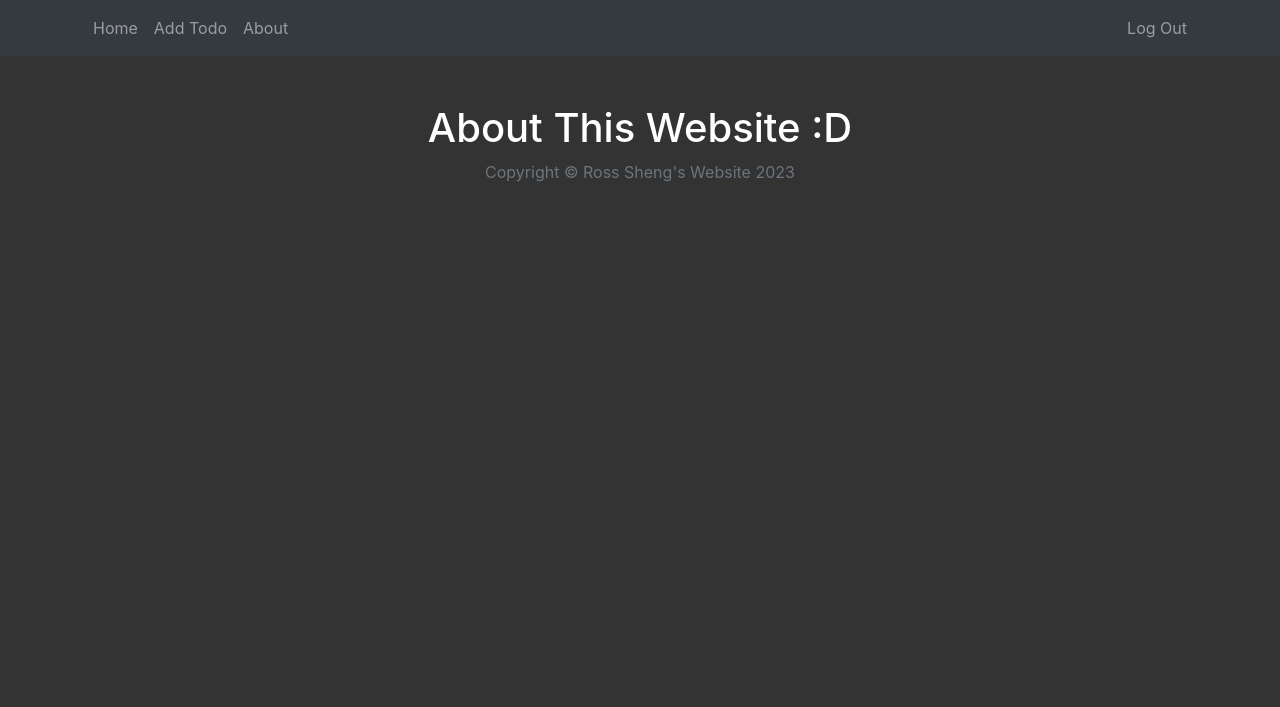
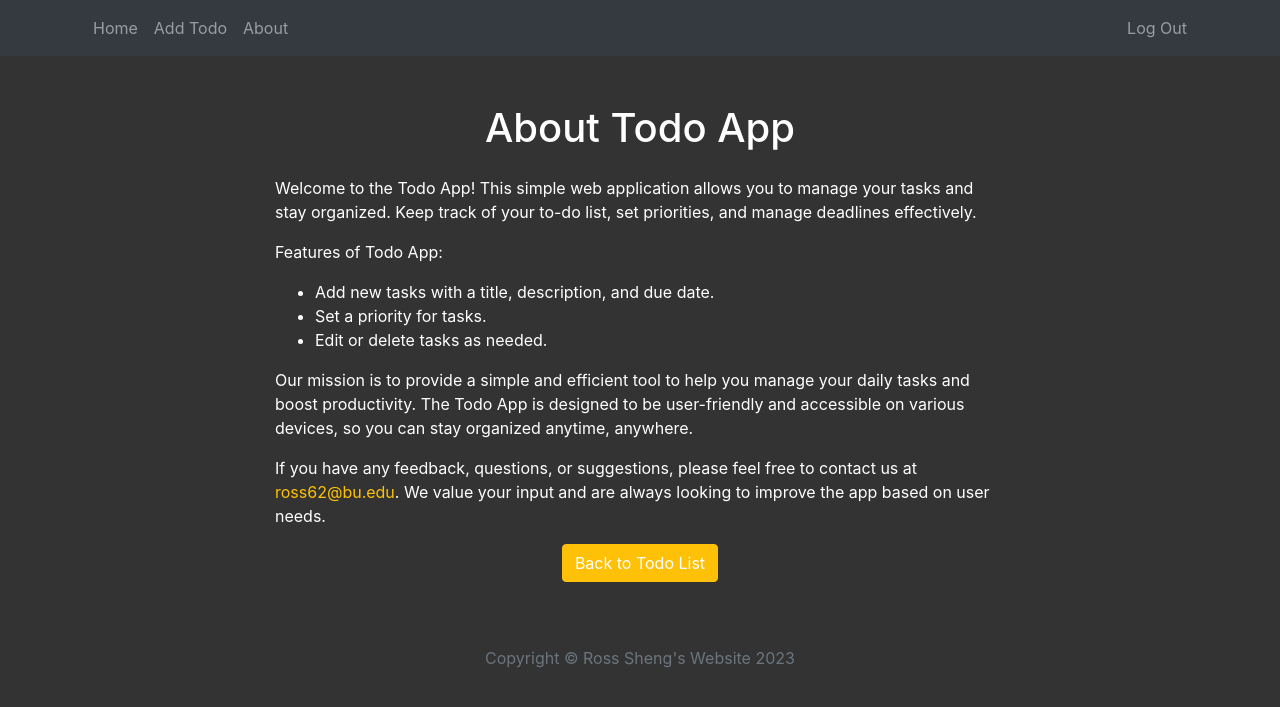
Before and after one commit to rosssheng/To-do-List-App, a Flask app: page /about in a window 1280 px wide. Shown: the top 707 px of the page. Run offline with Flask 3, Linux system fonts and the light colour scheme; a user stored in the database is signed in; some libraries are stand-ins or nearby versions.

Commit message:
all basic functionality completed

```diff
--- a/main.py
+++ b/main.py
@@ -179,7 +179,7 @@ def edit_todo(todo_id):
         db.session.commit()
         return redirect(url_for('show_todo', todo_id=todo_id))
 
-    return render_template("add_todo.html", form = edit_form, is_edit=True, current_user=current_user,todo_id=todo_id)
+    return render_template("add_todo.html", form = edit_form, is_edit=True, name=todo_to_edit.title, current_user=current_user,todo_id=todo_id)
 
 
 @app.route("/todo/<int:todo_id>")
--- a/static/css/styles.css
+++ b/static/css/styles.css
@@ -1,4 +1,8 @@
 /* to override Bootstrap styles for some things */
+
+.todo-title-container {
+        margin-right: 1em;
+    }
 
  .todo-title {
     color: black;
@@ -103,9 +107,10 @@ section {
 }
 
 .form-control:focus {
+    color: white;
     background-color: #343a40;
     border-color: #ffc107;
-    box-shadow: 0 0 0 0.25rem rgba(255, 193, 7, 0.25);
+
 }
 
 .btn {
--- a/templates/about.html
+++ b/templates/about.html
@@ -3,15 +3,33 @@
   <!-- Page Header -->
   <header class="masthead">
     <div class="overlay"></div>
-    <div class="container">
-      <div class="row">
-        <div class="col">
-          <div class="site-heading text-center mt-5">
-            <h1>About This Website :D</h1>
+    <div class="container mt-5">
+        <div class="row">
+            <div class="col-md-8 offset-md-2">
+                <h1 class="text-center mb-4">About Todo App</h1>
+                <p>
+                    Welcome to the Todo App! This simple web application allows you to manage your tasks and stay organized. Keep track of your to-do list, set priorities, and manage deadlines effectively.
+                </p>
+                <p>
+                    Features of Todo App:
+                    <ul>
+                        <li>Add new tasks with a title, description, and due date.</li>
+                        <li>Set a priority for tasks.</li>
+                        <li>Edit or delete tasks as needed.</li>
 
-          </div>
+                    </ul>
+                </p>
+                <p>
+                    Our mission is to provide a simple and efficient tool to help you manage your daily tasks and boost productivity. The Todo App is designed to be user-friendly and accessible on various devices, so you can stay organized anytime, anywhere.
+                </p>
+                <p>
+                    If you have any feedback, questions, or suggestions, please feel free to contact us at <a href="mailto:ross62@bu.edu">ross62@bu.edu</a>. We value your input and are always looking to improve the app based on user needs.
+                </p>
+                <p class="text-center">
+                    <a href="{{url_for('todo')}}" class="btn btn-primary">Back to Todo List</a>
+                </p>
+            </div>
         </div>
-      </div>
     </div>
   </header>
 
--- a/templates/add_todo.html
+++ b/templates/add_todo.html
@@ -7,7 +7,7 @@
       <div class="row">
         <div class="col">
             {% if is_edit: %}
-            <h1>Edit Todo</h1>
+            <h1>Edit {{name}}</h1>
             <form method="post" action="{{ url_for('edit_todo', todo_id=todo_id) }}">
             {% else: %}
             <h1>New Todo</h1>
--- a/templates/footer.html
+++ b/templates/footer.html
@@ -1,5 +1,5 @@
     <footer>
-        <div class="container">
+        <div class="container mt-5">
             <div class="row">
                 <div class="col d-flex justify-content-center align-items-center">
                     <p class="copyright text-muted">Copyright &copy; Ross Sheng's Website 2023</p>
```
Also changed, not shown: templates/comments.html (+35 -6 lines), templates/todo.html (+7 -6 lines), users.db.
